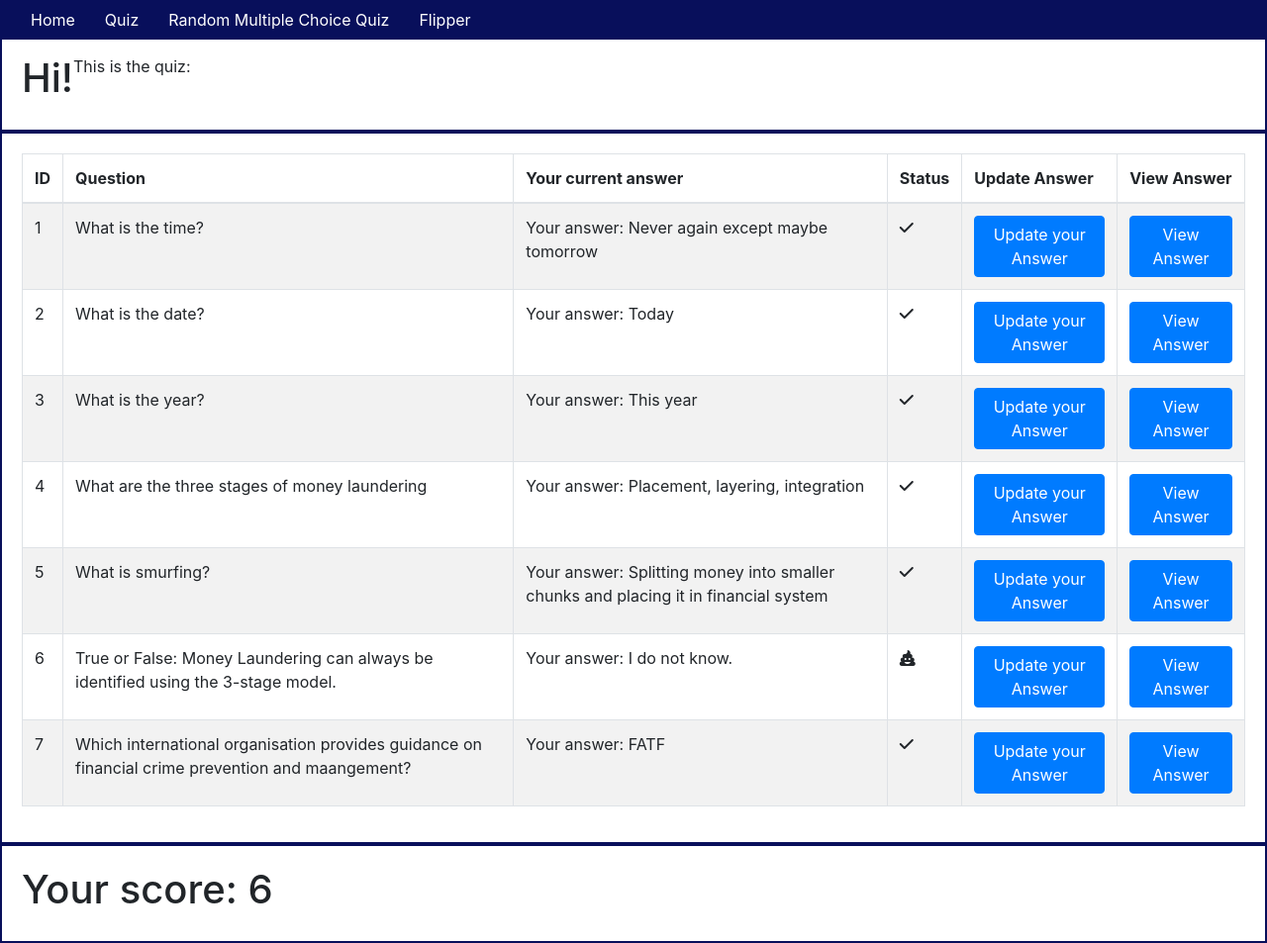
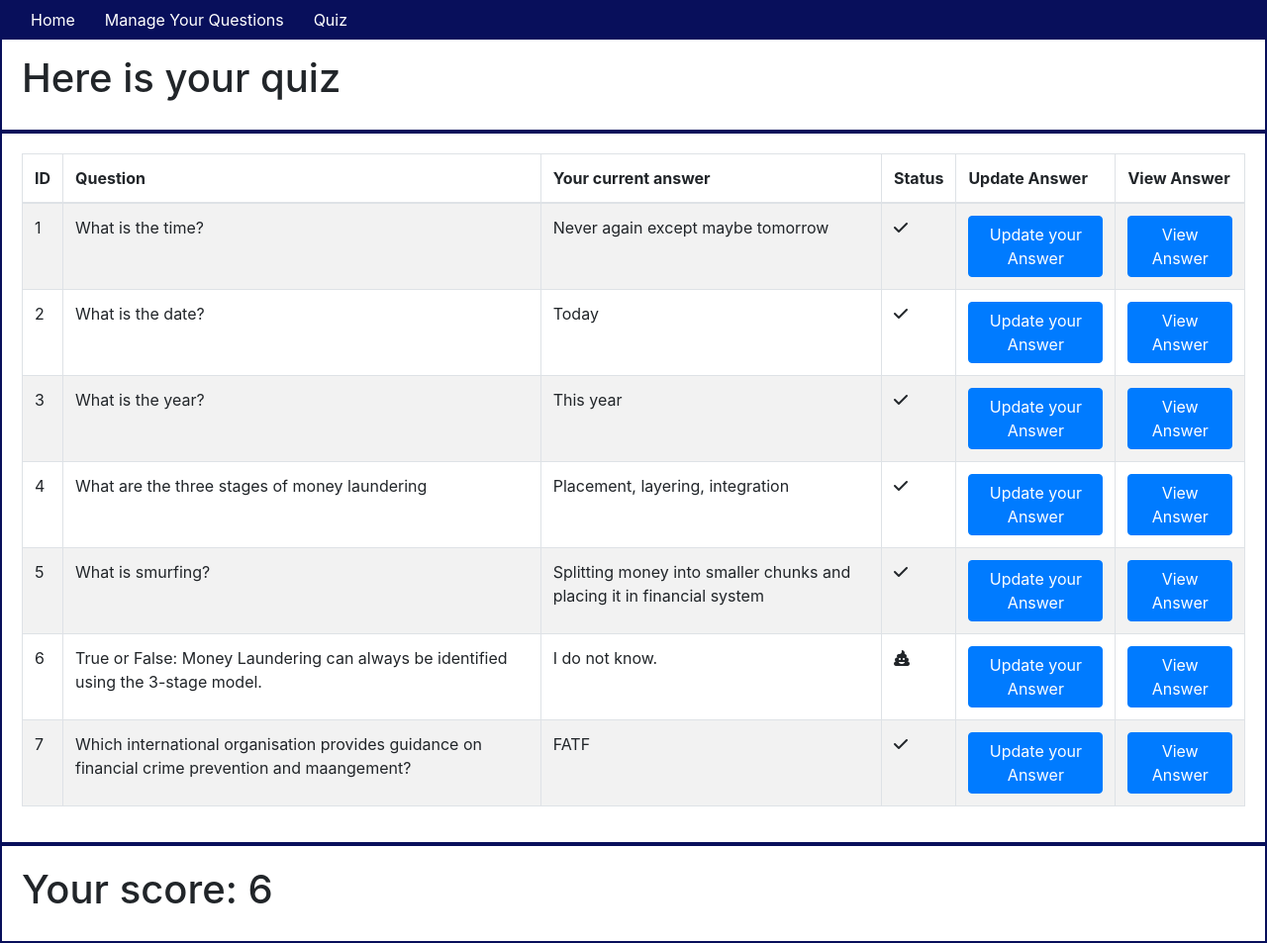
Before and after one commit to chrishaining/Flask-quiz, a Flask app: page /quiz in a window 1280 px wide. Shown: the whole page at 99% size. Run offline with Flask 2, Linux system fonts and the light colour scheme; data comes from the database, SQL or seed files in the repository; both versions use the stored data as it was after the commit; some libraries are stand-ins or nearby versions.

Commit message:
gets rid of multiple choice quiz, and has a simpler structure for the user

```diff
--- a/app/routes.py
+++ b/app/routes.py
@@ -4,30 +4,38 @@ from flask import render_template, redirect, request
 import random
 from sqlalchemy import update
 
-@app.route('/')
-def index():
+@app.route('/manage')
+def manage():
     topics = Topic.query.all()
-    return render_template('index.html', title='Home', topics=topics)
+    return render_template('manage.html', title='Manage', topics=topics)
 
-@app.route('/', methods=['POST'])
+@app.route('/manage', methods=['POST'])
 def create_topic():
     question = request.form['question']
     answer = request.form['answer']
     newTopic = Topic(question=question, answer=answer)
     db.session.add(newTopic)
     db.session.commit()
-    return redirect('/')
+    return redirect('/manage')
 
 # update a topic. This works.
-@app.route('/<int:topic_id>/update', methods=['POST'])
-def update_topic(topic_id):
+@app.route('/manage/<int:topic_id>/update_answer', methods=['POST'])
+def update_answer(topic_id):
     newanswer = request.form.get("newanswer")
     topic_id = request.form.get("topic_id")
     topic = Topic.query.filter_by(id=topic_id).first()
     topic.answer = newanswer
     db.session.commit()
-    return redirect('/')
+    return redirect('/manage')
 
+@app.route('/manage/<int:topic_id>/update_question', methods=['POST'])
+def update_topic(topic_id):
+    newquestion = request.form.get("newquestion")
+    topic_id = request.form.get("topic_id")
+    topic = Topic.query.filter_by(id=topic_id).first()
+    topic.question = newquestion
+    db.session.commit()
+    return redirect('/manage')
 
 @app.route('/quiz')
 def show_quiz():
@@ -53,33 +61,33 @@ def answer_question(topic_id):
     return redirect('/quiz')
 
 # create random quizzes. It might help to have a TopicsBank class (i.e. all the questions) that has a random_quiz method. It would mean I could do less work in the routes. However, I'm not sure about the implications so I will stick with creating random quizzes through the routes. This method calculates the score (it might be better to put the score somewhere else).
-@app.route('/random_quiz')
-def show_random_quiz():
-    multis = MultipleChoiceTopic.query.all()
-    length = int(len(multis)/2)
-    quiz = random.sample(multis, length)
-    score=0
-    for topic in quiz:
-        if topic.outcome == True:
-            score +=1
-    return render_template('random_quiz.html', quiz=quiz, multis=multis, score=score)
+# @app.route('/random_quiz')
+# def show_random_quiz():
+#     multis = MultipleChoiceTopic.query.all()
+#     length = int(len(multis)/2)
+#     quiz = random.sample(multis, length)
+#     score=0
+#     for topic in quiz:
+#         if topic.outcome == True:
+#             score +=1
+#     return render_template('random_quiz.html', quiz=quiz, multis=multis, score=score)
 
 # @app.route('/random_quiz')
 # def score():
 #     score = 0
 #     return render_template('random_quiz.html', score=score)
 
-@app.route('/random_quiz', methods=['POST'])
-def create_multi_choice_topic():
-    question = request.form['question']
-    option_a = request.form['option_a']
-    option_b = request.form['option_b']
-    option_c = request.form['option_c']
-    answer = request.form['answer']
-    newMultiChoiceTopic = MultipleChoiceTopic(question=question, option_a=option_a, option_b=option_b, option_c=option_c, answer=answer)
-    db.session.add(newMultiChoiceTopic)
-    db.session.commit()
-    return redirect('/random_quiz')
+# @app.route('/random_quiz', methods=['POST'])
+# def create_multi_choice_topic():
+#     question = request.form['question']
+#     option_a = request.form['option_a']
+#     option_b = request.form['option_b']
+#     option_c = request.form['option_c']
+#     answer = request.form['answer']
+#     newMultiChoiceTopic = MultipleChoiceTopic(question=question, option_a=option_a, option_b=option_b, option_c=option_c, answer=answer)
+#     db.session.add(newMultiChoiceTopic)
+#     db.session.commit()
+#     return redirect('/random_quiz')
 
 
 # @app.route('/random_quiz/<int:multiple_choice_topic_id>', methods=['GET', 'POST'])
@@ -103,26 +111,26 @@ def create_multi_choice_topic():
     # db.session.commit()
     # return redirect('/random_quiz')
 
-@app.route('/random_quiz/<int:multiple_choice_topic_id>', methods=['GET', 'POST'])
-def submit_answer(multiple_choice_topic_id):
-    multiple_choice_topic = MultipleChoiceTopic.query.get(multiple_choice_topic_id)
-    multiple_choice_topic.user_answer = request.form['user_answer']
-    db.session.commit()
-    return redirect('/random_quiz')
+# @app.route('/random_quiz/<int:multiple_choice_topic_id>', methods=['GET', 'POST'])
+# def submit_answer(multiple_choice_topic_id):
+#     multiple_choice_topic = MultipleChoiceTopic.query.get(multiple_choice_topic_id)
+#     multiple_choice_topic.user_answer = request.form['user_answer']
+#     db.session.commit()
+#     return redirect('/random_quiz')
 
 # answer a multiple_choice_topic.
-@app.route('/random_quiz/<int:multiple_choice_topic_id>/answer', methods=['POST'])
-def answer_multi_choice_question(multiple_choice_topic_id):
-    new_user_answer = request.form.get("new_user_answer")
-    multiple_choice_topic_id = request.form.get("multiple_choice_topic_id")
-    multiple_choice_topic = MultipleChoiceTopic.query.filter_by(id=multiple_choice_topic_id).first()
-    multiple_choice_topic.answer = new_user_answer
-    db.session.commit()
-    return redirect('/random_quiz')
+# @app.route('/random_quiz/<int:multiple_choice_topic_id>/answer', methods=['POST'])
+# def answer_multi_choice_question(multiple_choice_topic_id):
+#     new_user_answer = request.form.get("new_user_answer")
+#     multiple_choice_topic_id = request.form.get("multiple_choice_topic_id")
+#     multiple_choice_topic = MultipleChoiceTopic.query.filter_by(id=multiple_choice_topic_id).first()
+#     multiple_choice_topic.answer = new_user_answer
+#     db.session.commit()
+#     return redirect('/random_quiz')
 
 # flipcard fun
-@app.route('/flipper')
+@app.route('/home')
 def flipper():
     topics = Topic.query.all()
     card = random.choice(topics)
-    return render_template('flipcard.html', title='Flipper', topics=topics, card=card)
+    return render_template('home.html', title='Flipper', topics=topics, card=card)
--- a/app/templates/base.html
+++ b/app/templates/base.html
@@ -20,10 +20,10 @@
                     </button>
             <div class="collapse navbar-collapse" id="navbarMenu">
                 <ul class="navbar-nav">
-                    <li><a href="/">Home</a></li>
+                    <li><a href="/home">Home</a></li>
+                    <li><a href="/manage">Manage Your Questions</a></li>
                     <li><a href="/quiz">Quiz</a></li>
-                    <li><a href="/random_quiz">Random Multiple Choice Quiz</a></li>
-                    <li><a href="/flipper">Flipper</a></li>
+                    <!-- <li><a href="/random_quiz">Random Multiple Choice Quiz</a></li> -->
                 </ul>
             </div>
         </nav>
--- a/app/templates/quiz.html
+++ b/app/templates/quiz.html
@@ -1,8 +1,7 @@
 {% extends "base.html" %} {% block content %}
 <div class="container-fluid">
     <div class="row">
-        <h1>Hi!</h1>
-        <p>This is the quiz:</p>
+        <h1>Here is your quiz</h1>
     </div>
     <div class="row">
         <table class="table table-striped table-bordered">
@@ -13,10 +12,6 @@
                 <th>Status</th>
                 <th>Update Answer</th>
                 <th>View Answer</th>
-
-
-
-
             </thead>
             <tbody>
 
@@ -26,7 +21,7 @@
 
                     <td> {{topic.question}}</td>
 
-                    <td>Your answer: {{topic.user_answer}}</td>
+                    <td> {{topic.user_answer}}</td>
 
                     <td>
                         {% if topic.user_answer == topic.answer %}
```
Also changed, not shown: app/templates/manage.html (renamed from app/templates/index.html, +41 -9 lines), app.db, app/templates/home.html (renamed from app/templates/flipcard.html), 1 other file.
